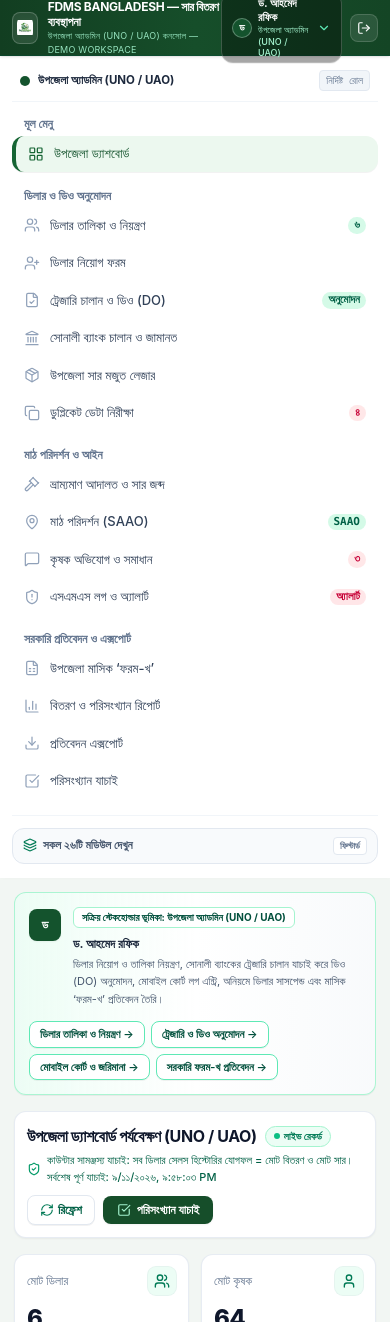
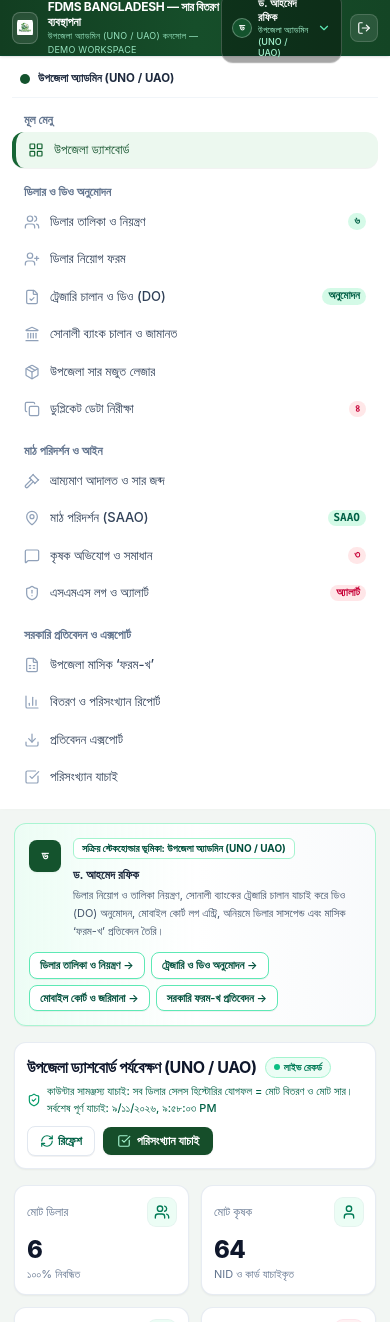
Before and after one commit to toufiquzzaman1177/FDMS-BANGLADESH, a React (Vite) app in the folder frontend/: page / in a window 390 px wide. Shown: the top 1322 px of the page. Built offline with nearby package versions, Linux system fonts and the light colour scheme.

Commit message:
Remove module toggle button from sidebar footer

```diff
--- a/frontend/src/components/Dashboard.jsx
+++ b/frontend/src/components/Dashboard.jsx
@@ -440,7 +440,6 @@ export default function Dashboard({ onLogout, currentUser = { name: 'ড. আহ
   const [activeRole, setActiveRole] = useState(matchedRole);
   const [showRoleDropdown, setShowRoleDropdown] = useState(false);
   const [activeTab, setActiveTab] = useState('dashboard');
-  const [showAllModules, setShowAllModules] = useState(false);
   const [refreshKey, setRefreshKey] = useState(0);
   const [isVerifying, setIsVerifying] = useState(false);
   const [verificationSuccess, setVerificationSuccess] = useState(false);
@@ -471,9 +470,7 @@ export default function Dashboard({ onLogout, currentUser = { name: 'ড. আহ
   };
 
   // Determine which navigation groups to display in the sidebar
-  const currentNavigationGroups = showAllModules
-    ? allNavigationGroups
-    : (roleNavigationGroups[activeRole.id] || allNavigationGroups);
+  const currentNavigationGroups = roleNavigationGroups[activeRole.id] || allNavigationGroups;
 
   return (
     <div className="min-h-screen bg-[#f2f6f3] text-slate-800 flex flex-col font-sans select-none antialiased">
@@ -588,18 +585,13 @@ export default function Dashboard({ onLogout, currentUser = { name: 'ড. আহ
       <div className="flex-1 flex flex-col md:flex-row max-w-[1440px] w-full mx-auto">
 
         {/* Left Sidebar (Formal Grouped Navigation - Fixed & Sticky) */}
-        <aside className="w-full md:w-64 lg:w-72 bg-white md:border-r border-slate-200/80 flex flex-col justify-between shrink-0 py-3.5 px-3 shadow-[1px_0_4px_rgba(0,0,0,0.02)] md:sticky md:top-14 md:self-start md:h-[calc(100vh-3.5rem)] md:overflow-y-auto">
+        <aside className="w-full md:w-64 lg:w-72 bg-white md:border-r border-slate-200/80 flex flex-col shrink-0 py-3.5 px-3 shadow-[1px_0_4px_rgba(0,0,0,0.02)] md:sticky md:top-14 md:self-start md:h-[calc(100vh-3.5rem)] md:overflow-y-auto">
           <div className="space-y-3.5">
             {/* Role Header Badge in Sidebar */}
-            <div className="px-2 pb-2.5 border-b border-slate-100 flex items-center justify-between">
-              <div className="flex items-center gap-2 truncate">
-                <span className={`w-2.5 h-2.5 rounded-full ${activeRole.color} shrink-0`}></span>
-                <span className="text-[11.5px] font-bold text-slate-800 truncate">
-                  {activeRole.label}
-                </span>
-              </div>
-              <span className="text-[10px] text-slate-500 font-mono bg-slate-100 px-1.5 py-0.5 rounded border border-slate-200 shrink-0">
-                {showAllModules ? 'সকল মডিউল' : 'নির্দিষ্ট রোল'}
+            <div className="px-2 pb-2.5 border-b border-slate-100 flex items-center gap-2 truncate">
+              <span className={`w-2.5 h-2.5 rounded-full ${activeRole.color} shrink-0`}></span>
+              <span className="text-[11.5px] font-bold text-slate-800 truncate">
+                {activeRole.label}
               </span>
             </div>
 
@@ -647,22 +639,6 @@ export default function Dashboard({ onLogout, currentUser = { name: 'ড. আহ
                 </div>
               ))}
             </nav>
-          </div>
-
-          {/* Sidebar Footer with Toggle to show All Modules or Filtered Role Modules */}
-          <div className="pt-3 border-t border-slate-100 mt-4 space-y-2">
-            <button
-              onClick={() => setShowAllModules(!showAllModules)}
-              className="w-full py-2 px-2.5 rounded-xl bg-slate-50 hover:bg-emerald-50 text-slate-600 hover:text-emerald-900 border border-slate-200 text-xs font-semibold flex items-center justify-between transition-colors cursor-pointer"
-            >
-              <div className="flex items-center gap-1.5">
-                <Layers className="w-3.5 h-3.5 text-emerald-700" />
-                <span className="text-[11.5px]">{showAllModules ? 'রোল-নির্দিষ্ট মেনু দেখুন' : 'সকল ২৬টি মডিউল দেখুন'}</span>
-              </div>
-              <span className="text-[9px] bg-white px-1.5 py-0.5 rounded border border-slate-200 font-mono text-slate-500">
-                {showAllModules ? 'সব সক্রিয়' : 'ফিল্টার্ড'}
-              </span>
-            </button>
           </div>
         </aside>
 
```
